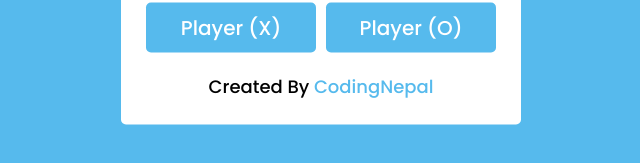
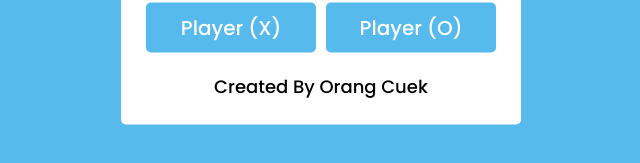
Before and after one commit to Celoperz/Celoperz.github.io, a plain HTML site: page index.html in a window 1280 px wide. Shown: the part 411-574 px from the top of the page, without its empty margins (319-959 px from the left). Drawn offline with Linux system fonts and the light colour scheme.

Commit message:
Change Create By In index.html

```diff
--- a/index.html
+++ b/index.html
@@ -17,7 +17,7 @@
         <button class="playerX">Player (X)</button>
         <button class="playerO">Player (O)</button>
       </div>
-      <div class="credit">Created By <a href="https://www.youtube.com/codingnepal" target="_blank">CodingNepal</a></div>
+      <div class="credit">Created By Orang Cuek</div>
     </div>
   </div>
 
```
